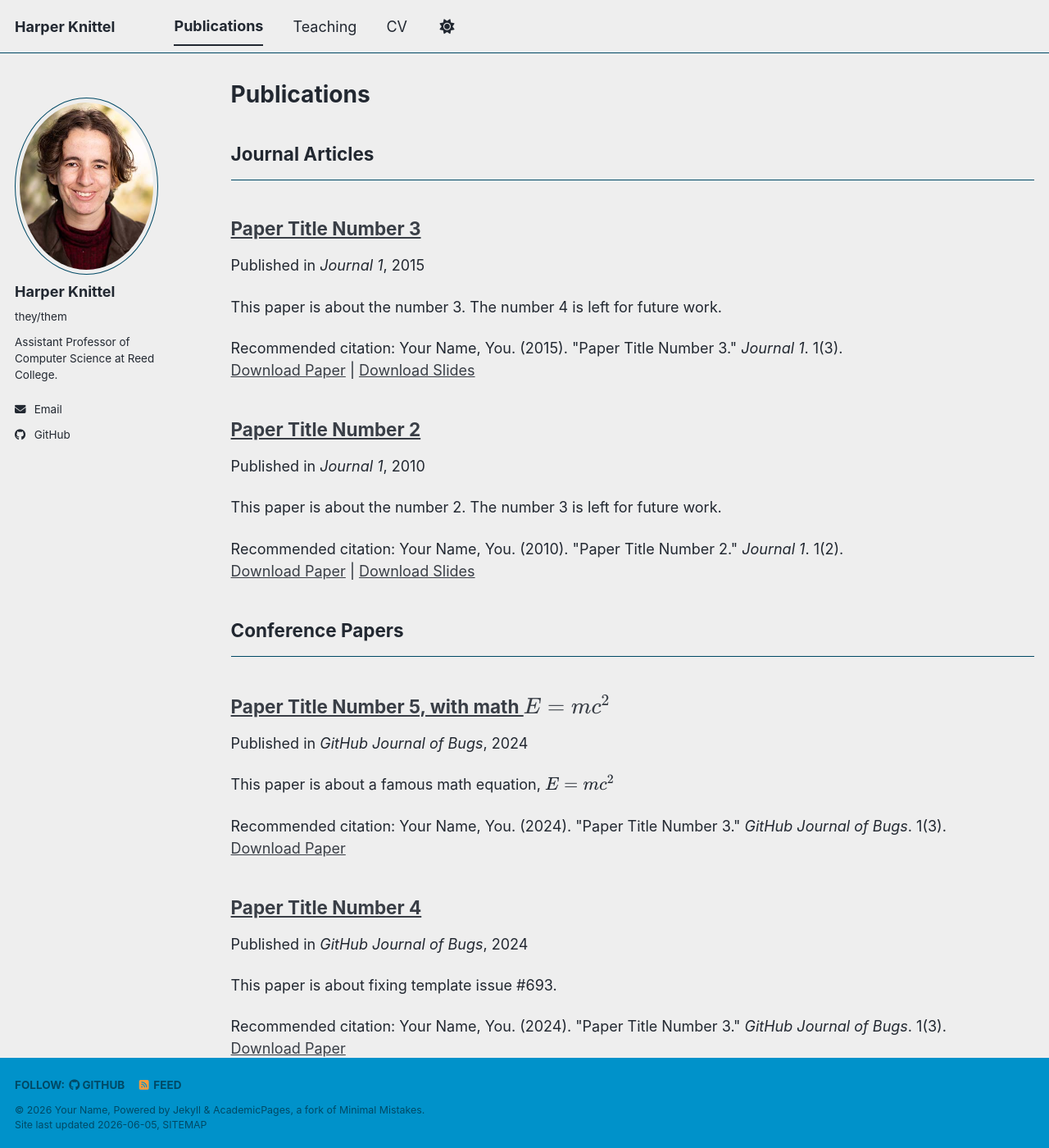
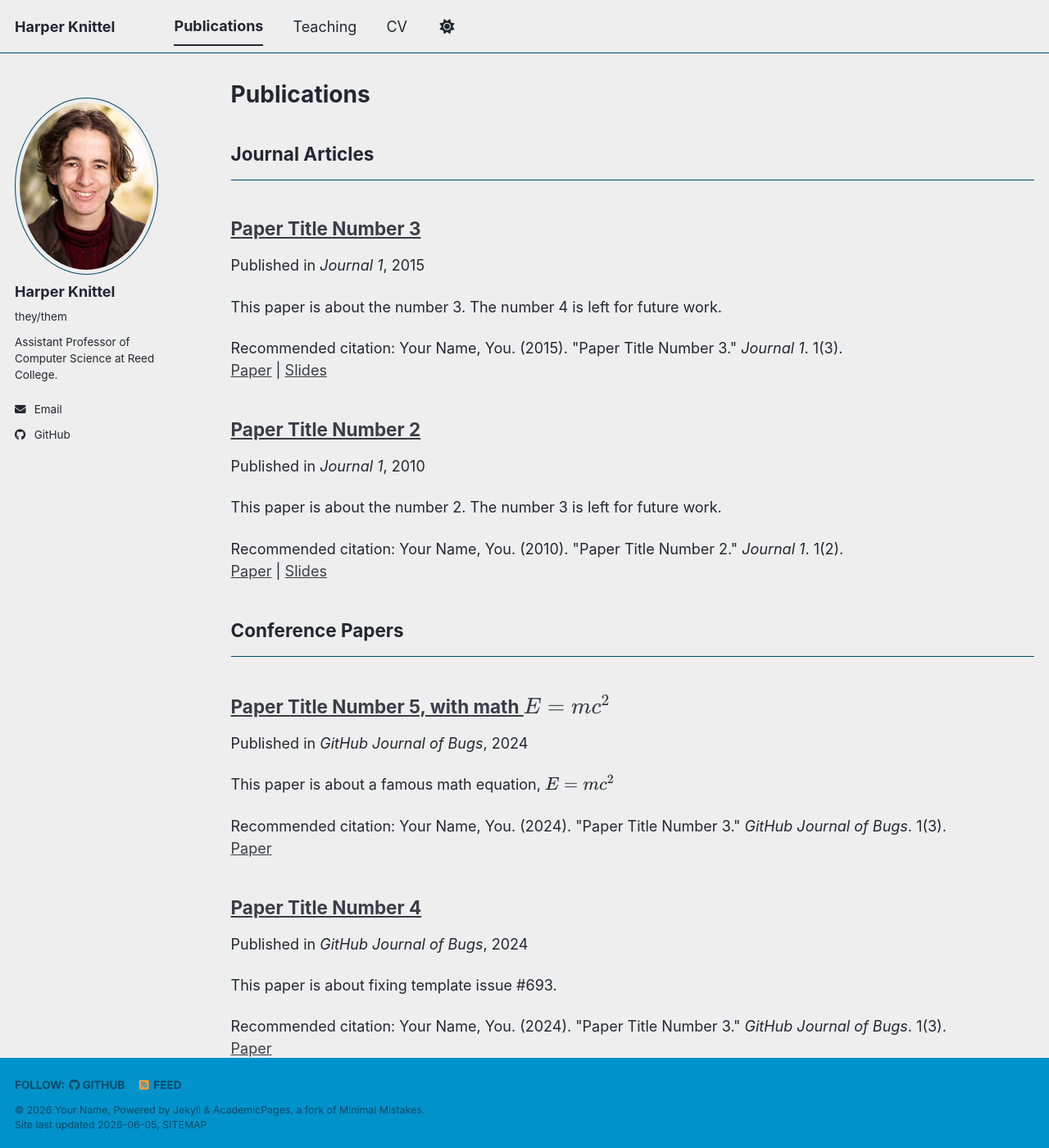
Before and after one commit to heknittel/heknittel.github.io, a Jekyll site: the page built from _pages/publications.html, in a window 1280 px wide and 1400 px high. Shown: the whole window at 82% size. Built offline with Jekyll 4.4.1, drawn with Linux system fonts in a browser that asks for light colours; a script bundle is joined from its source files by our own code; library files that are not in the unit come from our copies; some of the changed text lies outside the part shown.

Commit message:
Removing 'download'

```diff
--- a/_includes/archive-single.html
+++ b/_includes/archive-single.html
@@ -53,31 +53,31 @@
     {% endif %}
 
     {% if post.citation and post.paperurl and post.slidesurl and post.bibtexurl %}
-      <p>Recommended citation: {{ post.citation }}<br /><a href="{{ post.paperurl }}">Download Paper</a> | <a href="{{ post.slidesurl }}">Download Slides</a> | <a href="{{ post.bibtexurl }}">Download Bibtex</a></p>
+      <p>Recommended citation: {{ post.citation }}<br /><a href="{{ post.paperurl }}">Paper</a> | <a href="{{ post.slidesurl }}">Slides</a> | <a href="{{ post.bibtexurl }}">Bibtex</a></p>
     {% elsif post.citation and post.paperurl and post.slidesurl %}
-      <p>Recommended citation: {{ post.citation }}<br /><a href="{{ post.paperurl }}">Download Paper</a> | <a href="{{ post.slidesurl }}">Download Slides</a></p>
+      <p>Recommended citation: {{ post.citation }}<br /><a href="{{ post.paperurl }}">Paper</a> | <a href="{{ post.slidesurl }}">Slides</a></p>
     {% elsif post.citation and post.paperurl and post.bibtexurl %}
-      <p>Recommended citation: {{ post.citation }}<br /><a href="{{ post.paperurl }}">Download Paper</a> | <a href="{{ post.bibtexurl }}">Download Bibtex</a></p>
+      <p>Recommended citation: {{ post.citation }}<br /><a href="{{ post.paperurl }}">Paper</a> | <a href="{{ post.bibtexurl }}">Bibtex</a></p>
     {% elsif post.citation and post.paperurl %}
-      <p>Recommended citation: {{ post.citation }}<br /><a href="{{ post.paperurl }}">Download Paper</a></p>
+      <p>Recommended citation: {{ post.citation }}<br /><a href="{{ post.paperurl }}">Paper</a></p>
     {% elsif post.citation and post.slidesurl and post.bibtexurl %}
-      <p>Recommended citation: {{ post.citation }}<br /><a href="{{ post.slidesurl }}">Download Slides</a> | <a href="{{ post.bibtexurl}}">Download Bibtex</a></p>
+      <p>Recommended citation: {{ post.citation }}<br /><a href="{{ post.slidesurl }}">Slides</a> | <a href="{{ post.bibtexurl}}">Bibtex</a></p>
     {% elsif post.citation and post.slidesurl %}
-      <p>Recommended citation: {{ post.citation }}<br /><a href="{{ post.slidesurl }}">Download Slides</a></p>
+      <p>Recommended citation: {{ post.citation }}<br /><a href="{{ post.slidesurl }}">Slides</a></p>
     {% elsif post.citation and post.bibtexurl %}
-      <p>Recommended citation: {{ post.citation }}<br /><a href="{{ post.bibtexurl }}">Download Bibtex</a></p>
+      <p>Recommended citation: {{ post.citation }}<br /><a href="{{ post.bibtexurl }}">Bibtex</a></p>
     {% elsif post.citation %}
       <p>Recommended citation: {{ post.citation }}</p>
     {% elsif post.paperurl and post.bibtexurl %}
-      <p><a href="{{ post.paperurl }}">Download Paper</a> | <a href="{{ post.bibtexurl }}">Download Bibtex</a></p>
+      <p><a href="{{ post.paperurl }}">Paper</a> | <a href="{{ post.bibtexurl }}">Bibtex</a></p>
     {% elsif post.paperurl %}
-      <p><a href="{{ post.paperurl }}">Download Paper</a></p>
+      <p><a href="{{ post.paperurl }}">Paper</a></p>
     {% elsif post.slidesurl and post.bibtexurl %}
-      <p><a href="{{ post.slidesurl }}">Download Slides</a> | <a href="{{ post.bibtexurl }}">Download Bibtex</a></p>
+      <p><a href="{{ post.slidesurl }}">Slides</a> | <a href="{{ post.bibtexurl }}">Bibtex</a></p>
     {% elsif post.slidesurl %}
-      <p><a href="{{ post.slidesurl }}">Download Slides</a></p>
+      <p><a href="{{ post.slidesurl }}">Slides</a></p>
     {% elsif post.bibtexurl %}
-      <p><a href="{{ post.bibtexurl }}">Download Bibtex</a></p>
+      <p><a href="{{ post.bibtexurl }}">Bibtex</a></p>
     {% endif %}
 
   </article>
```
Also changed, not shown: _layouts/single.html (+11 -11 lines).
